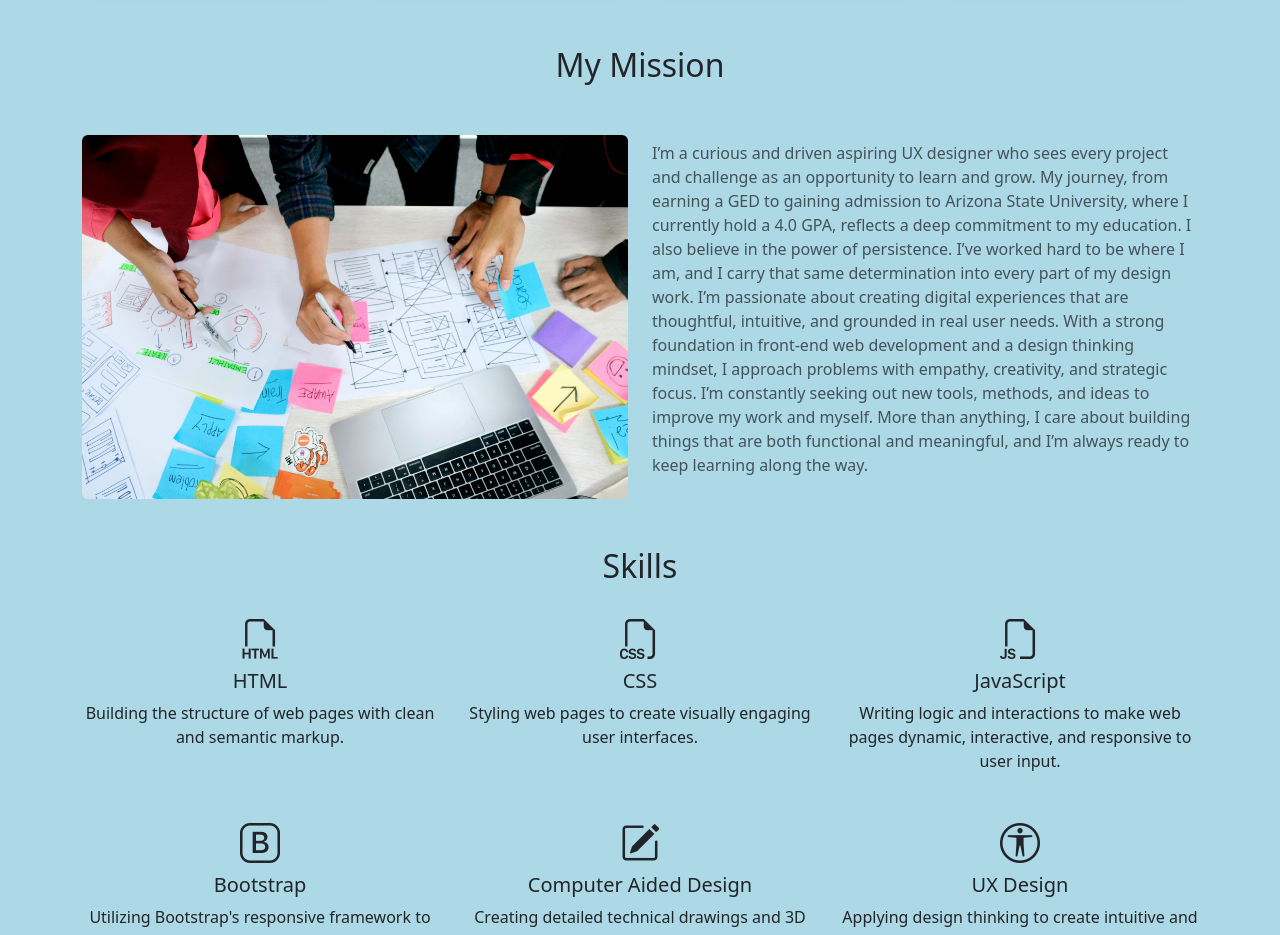
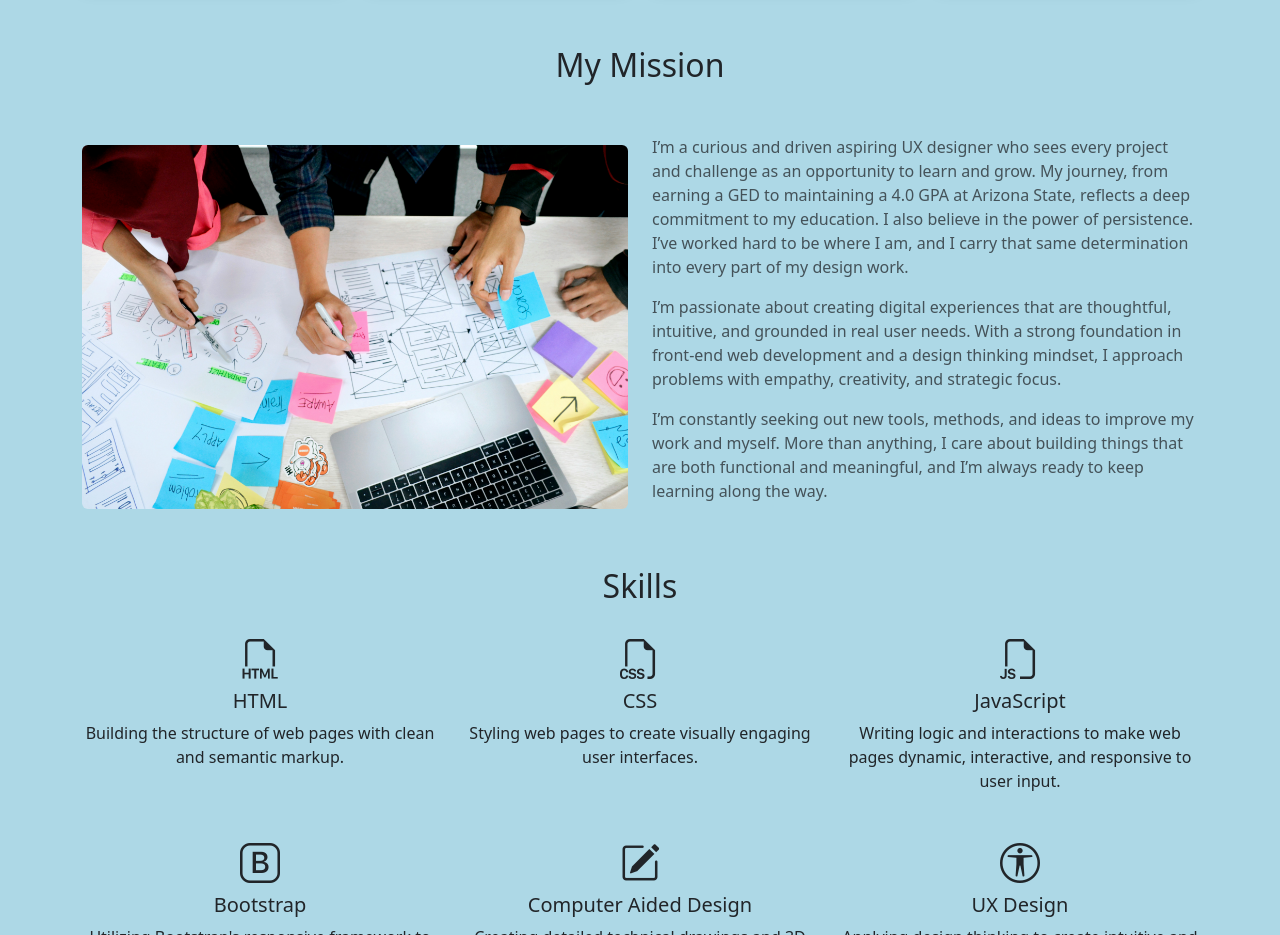
Before and after one commit to MarxusJones/My-Portfolio, a website: page index.html in a window 1280 px wide. Shown: the part 2300-3235 px from the top of the page. Drawn offline with nearby package versions, Linux system fonts and the light colour scheme.

Commit message:
Update index.html

```diff
--- a/index.html
+++ b/index.html
@@ -262,12 +262,17 @@
           </div>
           <div class="col-md-6">
             <p class="text-muted">
-              I’m a curious and driven aspiring UX designer who sees every project and challenge as an opportunity to learn and grow. My journey, from earning a GED to gaining admission to Arizona State University, where I currently hold a 4.0 GPA, reflects a deep commitment to my education. I also believe in the power of persistence. I’ve worked hard to be where I am, and I carry that same determination into every part of my design work.
+              I’m a curious and driven aspiring UX designer who sees every project and challenge as an opportunity to learn and grow. My journey, from earning a GED to maintaining a 4.0 GPA at Arizona State, reflects a deep commitment to my education. I also believe in the power of persistence. I’ve worked hard to be where I am, and I carry that same determination into every part of my design work.
+            </p>
 
-I’m passionate about creating digital experiences that are thoughtful, intuitive, and grounded in real user needs. With a strong foundation in front-end web development and a design thinking mindset, I approach problems with empathy, creativity, and strategic focus.
+            <p class="text-muted">
+              I’m passionate about creating digital experiences that are thoughtful, intuitive, and grounded in real user needs. With a strong foundation in front-end web development and a design thinking mindset, I approach problems with empathy, creativity, and strategic focus.
+            </p>
 
-I’m constantly seeking out new tools, methods, and ideas to improve my work and myself. More than anything, I care about building things that are both functional and meaningful, and I’m always ready to keep learning along the way.
+            <p class="text-muted">
+              I’m constantly seeking out new tools, methods, and ideas to improve my work and myself. More than anything, I care about building things that are both functional and meaningful, and I’m always ready to keep learning along the way.
             </p>
+
           </div>
         </div>
       </div>
```
